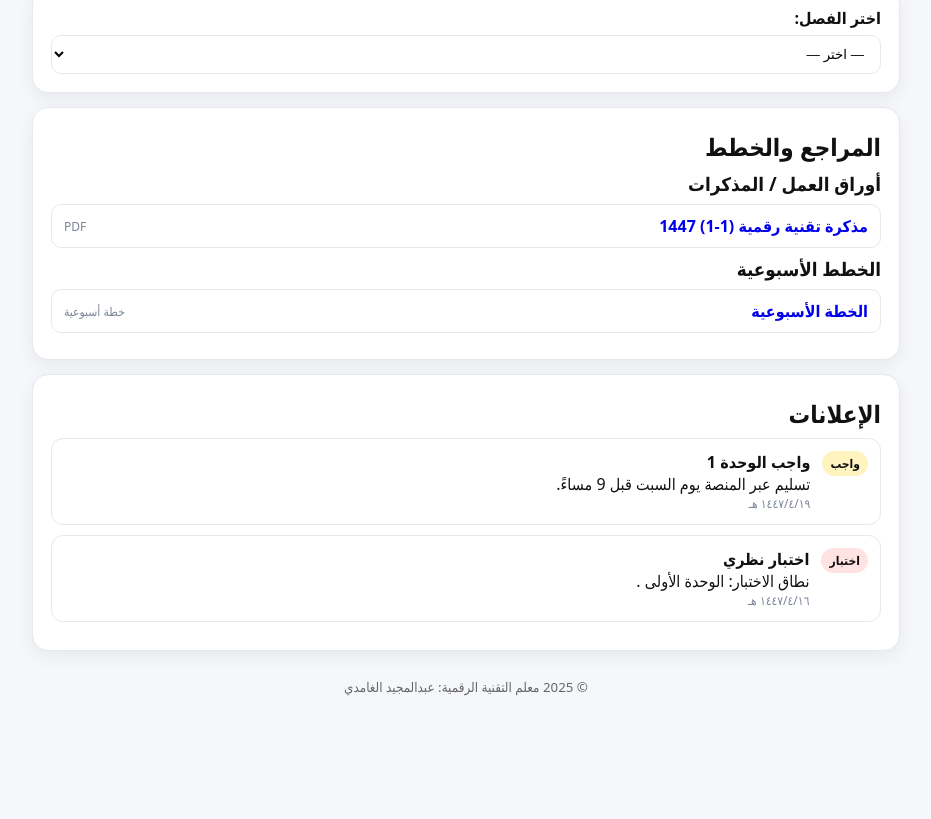
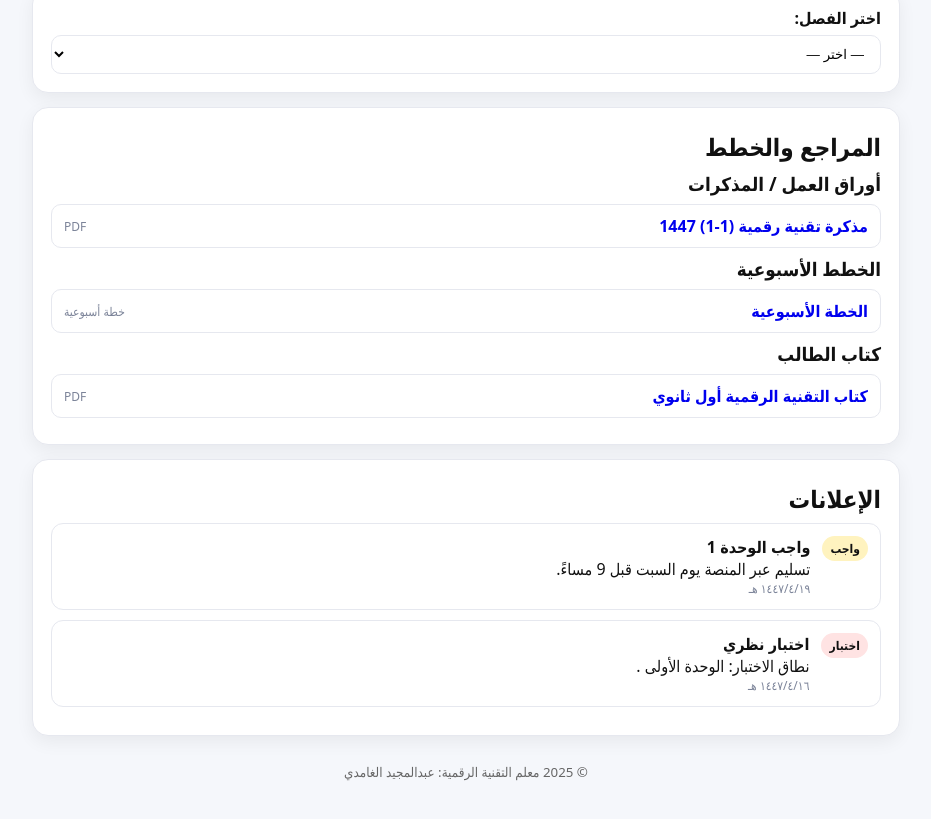
Before and after one commit to mjeed119/zid, a plain HTML site: page index.html in a window 1280 px wide. Shown: the part 109-928 px from the top of the page, without its empty margins (174-1105 px from the left). Before the commit the page ends 846 px from the top, so only its background shows below. Drawn offline with Linux system fonts and the light colour scheme; files whose address does not match are found by name.

Commit message:
Add files via upload

```diff
--- a/index.html
+++ b/index.html
@@ -67,19 +67,26 @@
 
     <section class="card" id="resourcesSection">
       <h2>المراجع والخطط</h2>
+
       <h3>أوراق العمل / المذكرات</h3>
       <ul id="wsList" class="list"></ul>
+
       <h3>الخطط الأسبوعية</h3>
       <ul id="plansList" class="list"></ul>
+
+      <!-- قسم كتاب الطالب الجديد -->
+      <h3 id="bookHeader" style="display:none;">كتاب الطالب</h3>
+      <ul id="bookList" class="list"></ul>
+
       <h3 id="linksHeader" style="display:none;">روابط مفيدة</h3>
       <ul id="linksList" class="list"></ul>
-      <div class="muted">     <code></code></div>
+      <div class="muted"><code></code></div>
     </section>
 
     <section class="card" id="announcementsSection">
       <h2>الإعلانات</h2>
       <ul id="annList" class="ann-list"></ul>
-      <div class="muted">   <code></code></div>
+      <div class="muted"><code></code></div>
     </section>
 
     <footer><small>© <span id="year"></span> معلم التقنية الرقمية: عبدالمجيد الغامدي</small></footer>
@@ -115,6 +122,8 @@
     const plansList = document.getElementById("plansList");
     const linksList = document.getElementById("linksList");
     const linksHeader = document.getElementById("linksHeader");
+    const bookList = document.getElementById("bookList");
+    const bookHeader = document.getElementById("bookHeader");
 
     let DATA = null, currentClass = null;
 
@@ -180,30 +189,52 @@
         if (!res.ok) res = await fetch("resources.json", { cache: "no-store" });
         if (!res.ok) return;
         const data = await res.json();
+
+        // أوراق العمل/المذكرات
         wsList.innerHTML = "";
         (data.worksheets || []).forEach(w => {
           const li = document.createElement("li");
           li.className = "res-item";
-          li.innerHTML = `<a href=\"${w.file}\" target=\"_blank\" rel=\"noopener\">${w.title}</a>
-                          <span class=\"res-meta\">PDF</span>`;
+          li.innerHTML = `<a href="${w.file}" target="_blank" rel="noopener">${w.title}</a>
+                          <span class="res-meta">PDF</span>`;
           wsList.appendChild(li);
         });
+
+        // الخطط الأسبوعية
         plansList.innerHTML = "";
         (data.plans || []).forEach(p => {
           const li = document.createElement("li");
           li.className = "res-item";
-          li.innerHTML = `<a href=\"${p.file}\" target=\"_blank\" rel=\"noopener\">${p.title}</a>
-                          <span class=\"res-meta\">خطة أسبوعية</span>`;
+          li.innerHTML = `<a href="${p.file}" target="_blank" rel="noopener">${p.title}</a>
+                          <span class="res-meta">خطة أسبوعية</span>`;
           plansList.appendChild(li);
         });
+
+        // كتاب الطالب (جديد)
+        bookList.innerHTML = "";
+        const books = data.book || [];
+        if (books.length > 0) {
+          bookHeader.style.display = "block";
+          books.forEach(b => {
+            const li = document.createElement("li");
+            li.className = "res-item";
+            li.innerHTML = `<a href="${b.file}" target="_blank" rel="noopener">${b.title}</a>
+                            <span class="res-meta">PDF</span>`;
+            bookList.appendChild(li);
+          });
+        } else {
+          bookHeader.style.display = "none";
+        }
+
+        // روابط مفيدة (اختياري)
         linksList.innerHTML = "";
         const hasLinks = (data.links || []).length > 0;
         linksHeader.style.display = hasLinks ? "block" : "none";
         (data.links || []).forEach(l => {
           const li = document.createElement("li");
           li.className = "res-item";
-          li.innerHTML = `<a href=\"${l.url}\" target=\"_blank\" rel=\"noopener\">${l.title}</a>
-                          <span class=\"res-meta\">رابط</span>`;
+          li.innerHTML = `<a href="${l.url}" target="_blank" rel="noopener">${l.title}</a>
+                          <span class="res-meta">رابط</span>`;
           linksList.appendChild(li);
         });
       } catch(e) { console.warn("resources error", e); }
@@ -223,11 +254,11 @@
           li.className = "ann-item";
           const dateStr = new Date(it.date).toLocaleDateString('ar-SA');
           const badgeClass = it.type === "exam" ? "exam" : (it.type === "hw" ? "hw" : "info");
-          li.innerHTML = `<span class=\"badge ${badgeClass}\">${it.type === "exam" ? "اختبار" : it.type === "hw" ? "واجب" : "إعلان"}</span>
+          li.innerHTML = `<span class="badge ${badgeClass}">${it.type === "exam" ? "اختبار" : it.type === "hw" ? "واجب" : "إعلان"}</span>
             <div>
-              <div style=\"font-weight:700\">${it.title}</div>
+              <div style="font-weight:700">${it.title}</div>
               <div>${it.text || ""}</div>
-              <div class=\"ann-date\">${dateStr}</div>
+              <div class="ann-date">${dateStr}</div>
             </div>`;
           ul.appendChild(li);
         }
--- a/resources.json
+++ b/resources.json
@@ -11,6 +11,12 @@
       "file": "https://drive.google.com/uc?export=download&id=12GOR61QKhbIQj5CsHsdJcyw7J7szCTUM"
     }
   ],
+  "book": [
+    {
+      "title": "كتاب التقنية الرقمية أول ثانوي",
+      "file": "https://drive.google.com/uc?export=download&id=1Sy9GR31qHfjd6meXV-UoabY39Kl_o8YU"
+    }
+  ],
   "exams": [],
   "links": []
 }
```
